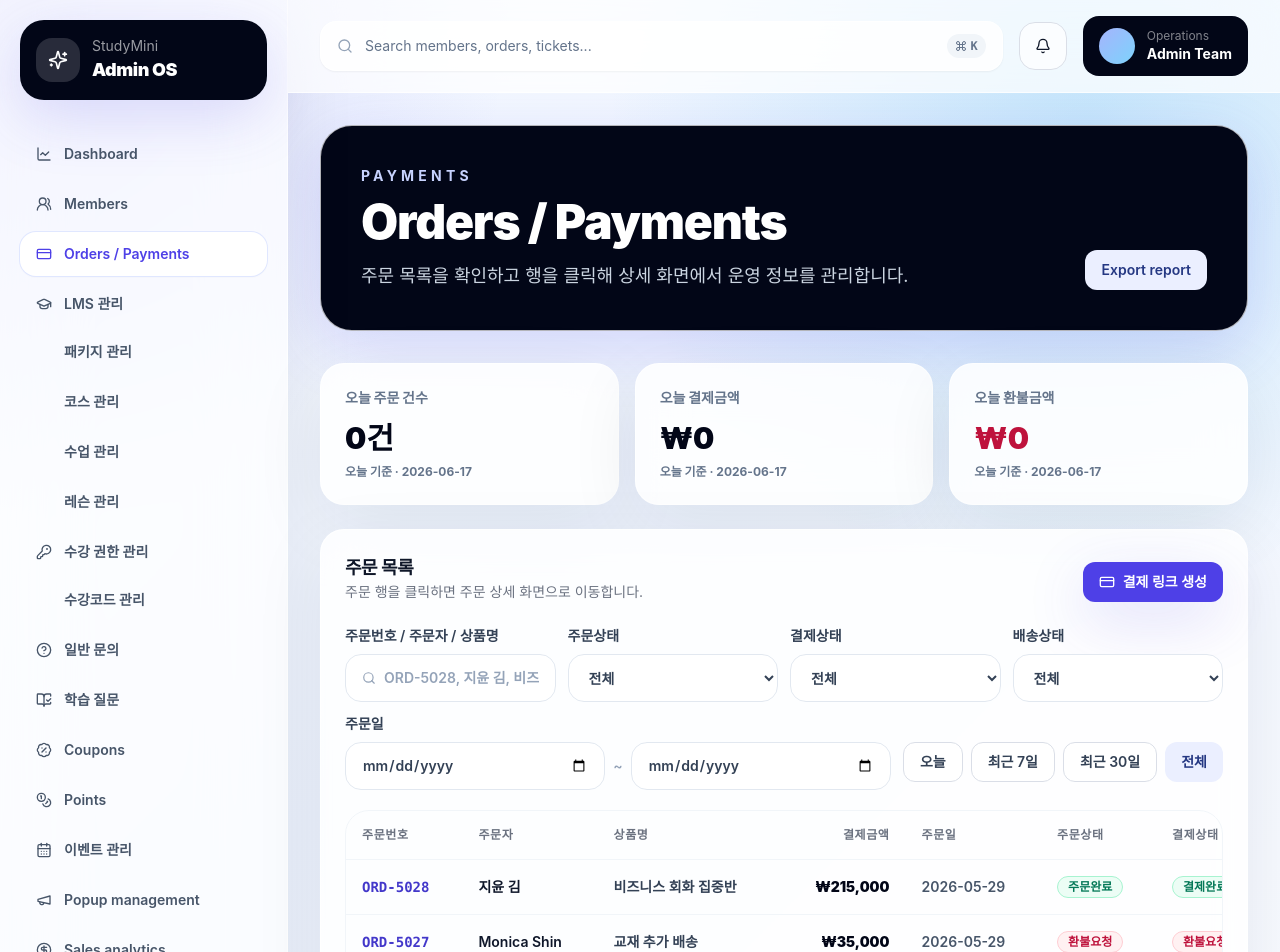
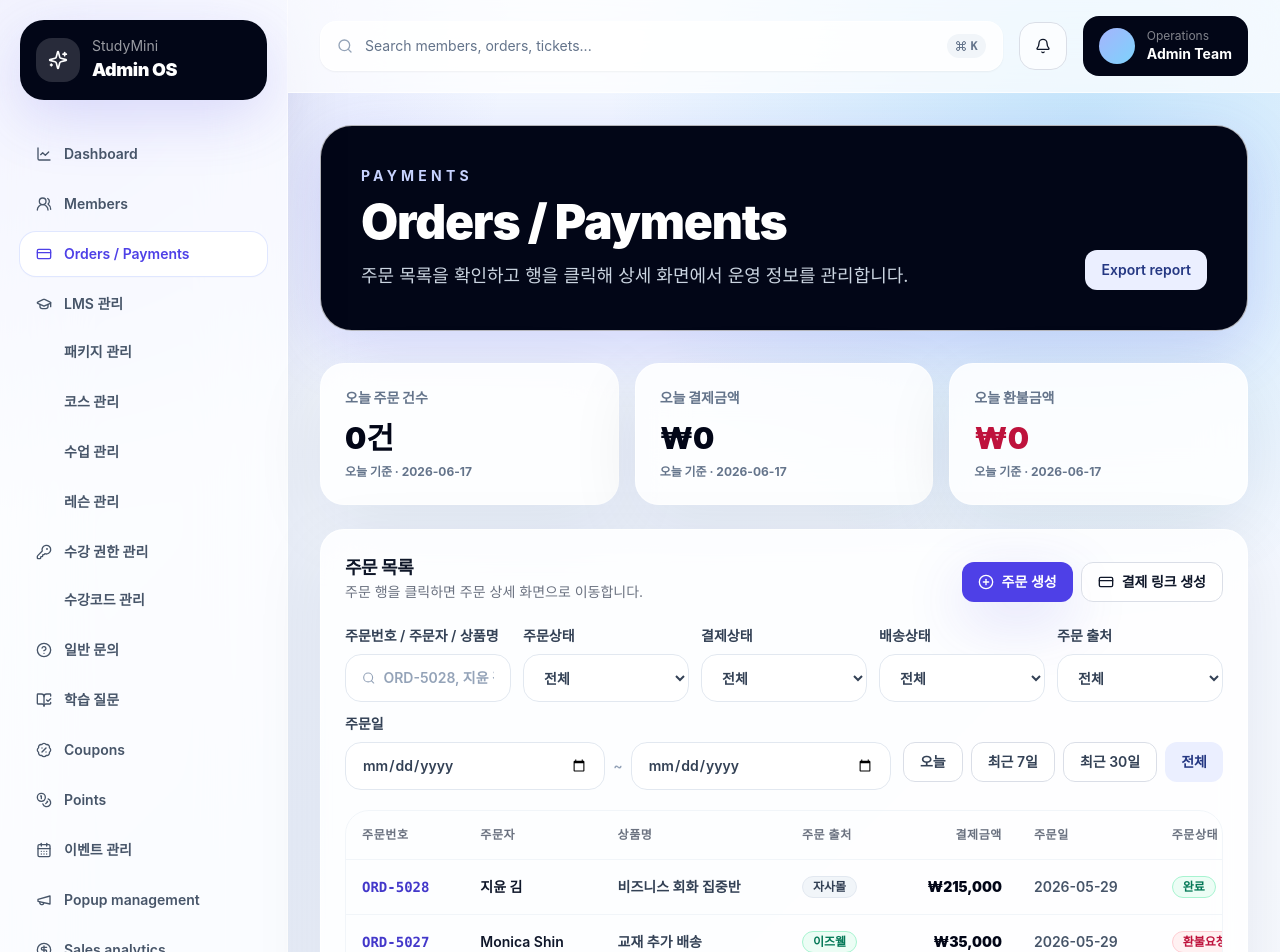
Before and after one commit to koo-2dub/studymini-admin-frontend, a Next.js app: page /orders in a window 1280 px wide. Shown: the top 952 px of the page. Built offline with nearby package versions, Linux system fonts and the light colour scheme.

Commit message:
Add manual order creation UI

```diff
--- a/app/orders/[orderId]/page.tsx
+++ b/app/orders/[orderId]/page.tsx
@@ -51,6 +51,8 @@ export default async function OrderDetailPage({ params }: { params: Promise<{ or
             rows={[
               ["주문번호", order.id],
               ["주문일", order.date],
+              ["주문 출처", order.orderSource],
+              ["외부 주문번호", order.externalOrderNumber ?? "-"],
               ["주문상태", order.orderStatus, "badge"],
               ["결제상태", order.paymentStatus, "badge"],
               ["배송상태", order.shippingStatus, "badge"],
@@ -89,6 +91,7 @@ export default async function OrderDetailPage({ params }: { params: Promise<{ or
             description="결제 수단, 승인 정보와 환불 반영 금액입니다."
             rows={[
               ["결제수단", order.paymentMethod],
+              ["외부 결제 완료 여부", order.externalPaymentConfirmed ? "완료" : "-"],
               ["결제일", order.paidAt ?? "-"],
               ["PG사", order.pgProvider ?? "-"],
               ["결제 승인번호", order.paymentApprovalNumber ?? "-"],
@@ -145,6 +148,8 @@ export default async function OrderDetailPage({ params }: { params: Promise<{ or
               <CardDescription>운영자가 확인해야 할 내부 메모입니다.</CardDescription>
             </CardHeader>
             <CardContent className="space-y-4">
+              <InfoRow label="주문 출처" value={order.orderSource} />
+              <InfoRow label="외부 주문번호" value={order.externalOrderNumber ?? "-"} />
               {order.adminMemos.length > 0 ? order.adminMemos.map((memo) => (
                 <div key={memo.id} className="rounded-2xl border border-slate-100 bg-slate-50 p-4">
                   <div className="flex items-center justify-between gap-2 text-xs font-bold text-slate-500"><span>{memo.author}</span><span>{memo.createdAt}</span></div>
@@ -227,6 +232,9 @@ function findOrder(orderId: string): AdminOrder | undefined {
     paymentMethod: "결제링크",
     sku: "BOOK-ADD-01",
     orderChannel: "관리자 생성",
+    orderSource: "수동 등록",
+    externalOrderNumber: "MANUAL-MOCK-001",
+    externalPaymentConfirmed: true,
     originalAmount: 35000,
     couponDiscountAmount: 3000,
     pointUsedAmount: 2000,
@@ -293,7 +301,12 @@ function KoreanStatusBadge({ value }: { value: string }) {
         ? "warning"
         : "slate";
 
-  return <Badge variant={variant}>{value}</Badge>;
+  return <Badge variant={variant}>{simplifyStatus(value)}</Badge>;
+}
+
+function simplifyStatus(value: string) {
+  const labels: Record<string, string> = { 주문완료: "완료", 결제완료: "완료", 결제대기: "대기", 결제실패: "실패" };
+  return labels[value] ?? value;
 }
 
 function formatCurrency(value: number) {
--- a/components/dashboard/orders-dashboard.tsx
+++ b/components/dashboard/orders-dashboard.tsx
@@ -2,7 +2,7 @@
 
 import { useMemo, useState, type ReactNode } from "react";
 import { useRouter } from "next/navigation";
-import { CreditCard, Search, X } from "lucide-react";
+import { CreditCard, PlusCircle, Search, X } from "lucide-react";
 
 import { Badge } from "@/components/ui/badge";
 import { Button } from "@/components/ui/button";
@@ -15,6 +15,7 @@ type OrderListFilters = {
   orderStatus: string;
   paymentStatus: string;
   shippingStatus: string;
+  orderSource: string;
   startDate: string;
   endDate: string;
 };
@@ -24,6 +25,7 @@ const emptyFilters: OrderListFilters = {
   orderStatus: "all",
   paymentStatus: "all",
   shippingStatus: "all",
+  orderSource: "all",
   startDate: "",
   endDate: "",
 };
@@ -34,10 +36,12 @@ export function OrdersDashboard({ orders }: { orders: AdminOrder[] }) {
   const router = useRouter();
   const [filters, setFilters] = useState(emptyFilters);
   const [paymentLinkOpen, setPaymentLinkOpen] = useState(false);
+  const [manualOrderOpen, setManualOrderOpen] = useState(false);
 
   const orderStatuses = useMemo(() => Array.from(new Set(orders.map((order) => order.orderStatus))), [orders]);
   const paymentStatuses = useMemo(() => Array.from(new Set(orders.map((order) => order.paymentStatus))), [orders]);
   const shippingStatuses = useMemo(() => Array.from(new Set(orders.map((order) => order.shippingStatus))), [orders]);
+  const orderSources = useMemo(() => Array.from(new Set(orders.map((order) => order.orderSource))), [orders]);
 
   const filteredOrders = useMemo(() => {
     const normalizedQuery = filters.query.trim().toLowerCase();
@@ -49,10 +53,11 @@ export function OrdersDashboard({ orders }: { orders: AdminOrder[] }) {
       const matchesOrderStatus = filters.orderStatus === "all" || order.orderStatus === filters.orderStatus;
       const matchesPaymentStatus = filters.paymentStatus === "all" || order.paymentStatus === filters.paymentStatus;
       const matchesShippingStatus = filters.shippingStatus === "all" || order.shippingStatus === filters.shippingStatus;
+      const matchesOrderSource = filters.orderSource === "all" || order.orderSource === filters.orderSource;
       const matchesStartDate = !filters.startDate || order.date >= filters.startDate;
       const matchesEndDate = !filters.endDate || order.date <= filters.endDate;
 
-      return matchesQuery && matchesOrderStatus && matchesPaymentStatus && matchesShippingStatus && matchesStartDate && matchesEndDate;
+      return matchesQuery && matchesOrderStatus && matchesPaymentStatus && matchesShippingStatus && matchesOrderSource && matchesStartDate && matchesEndDate;
     });
   }, [filters, orders]);
 
@@ -89,10 +94,13 @@ export function OrdersDashboard({ orders }: { orders: AdminOrder[] }) {
             <CardTitle>주문 목록</CardTitle>
             <CardDescription>주문 행을 클릭하면 주문 상세 화면으로 이동합니다.</CardDescription>
           </div>
-          <Button type="button" onClick={() => setPaymentLinkOpen(true)}><CreditCard className="h-4 w-4" />결제 링크 생성</Button>
+          <div className="flex flex-wrap gap-2">
+            <Button type="button" onClick={() => setManualOrderOpen(true)}><PlusCircle className="h-4 w-4" />주문 생성</Button>
+            <Button type="button" variant="outline" onClick={() => setPaymentLinkOpen(true)}><CreditCard className="h-4 w-4" />결제 링크 생성</Button>
+          </div>
         </CardHeader>
         <CardContent className="space-y-5">
-          <div className="grid gap-3 md:grid-cols-2 xl:grid-cols-4">
+          <div className="grid gap-3 md:grid-cols-2 xl:grid-cols-5">
             <label className="space-y-2 text-sm font-semibold text-slate-700">
               <span>주문번호 / 주문자 / 상품명</span>
               <div className="flex h-12 items-center gap-2 rounded-2xl border border-slate-200 bg-white/90 px-4 transition focus-within:border-indigo-400 focus-within:ring-4 focus-within:ring-indigo-100">
@@ -108,7 +116,8 @@ export function OrdersDashboard({ orders }: { orders: AdminOrder[] }) {
             <FilterSelect label="주문상태" value={filters.orderStatus} onChange={(value) => updateFilter("orderStatus", value)} options={orderStatuses} />
             <FilterSelect label="결제상태" value={filters.paymentStatus} onChange={(value) => updateFilter("paymentStatus", value)} options={paymentStatuses} />
             <FilterSelect label="배송상태" value={filters.shippingStatus} onChange={(value) => updateFilter("shippingStatus", value)} options={shippingStatuses} />
-            <div className="space-y-2 text-sm font-semibold text-slate-700 md:col-span-2 xl:col-span-4">
+            <FilterSelect label="주문 출처" value={filters.orderSource} onChange={(value) => updateFilter("orderSource", value)} options={orderSources} />
+            <div className="space-y-2 text-sm font-semibold text-slate-700 md:col-span-2 xl:col-span-5">
               <span>주문일</span>
               <div className="grid gap-3 lg:grid-cols-[1fr_auto]">
                 <div className="grid gap-2 sm:grid-cols-[1fr_auto_1fr] sm:items-center">
@@ -127,12 +136,13 @@ export function OrdersDashboard({ orders }: { orders: AdminOrder[] }) {
           </div>
 
           <div className="overflow-x-auto rounded-3xl border border-slate-100">
-            <Table className="min-w-[1040px] [&_td]:whitespace-nowrap [&_th]:whitespace-nowrap">
+            <Table className="min-w-[1160px] [&_td]:whitespace-nowrap [&_th]:whitespace-nowrap">
               <TableHeader>
                 <TableRow>
                   <TableHead>주문번호</TableHead>
                   <TableHead>주문자</TableHead>
                   <TableHead>상품명</TableHead>
+                  <TableHead>주문 출처</TableHead>
                   <TableHead className="text-right">결제금액</TableHead>
                   <TableHead>주문일</TableHead>
                   <TableHead>주문상태</TableHead>
@@ -154,6 +164,7 @@ export function OrdersDashboard({ orders }: { orders: AdminOrder[] }) {
                     <TableCell className="font-mono font-black text-indigo-700">{order.id}</TableCell>
                     <TableCell className="font-semibold text-slate-900">{order.member}</TableCell>
                     <TableCell className="font-semibold text-slate-700">{order.product}</TableCell>
+                    <TableCell><Badge variant={order.orderSource === "자사몰" ? "slate" : "success"}>{order.orderSource}</Badge></TableCell>
                     <TableCell className="text-right font-black text-slate-950">{formatCurrency(order.paymentAmount)}</TableCell>
                     <TableCell className="font-semibold text-slate-600">{order.date}</TableCell>
                     <TableCell><KoreanStatusBadge value={order.orderStatus} /></TableCell>
@@ -172,6 +183,7 @@ export function OrdersDashboard({ orders }: { orders: AdminOrder[] }) {
           )}
         </CardContent>
       </Card>
+      {manualOrderOpen ? <ManualOrderDialog onClose={() => setManualOrderOpen(false)} /> : null}
       {paymentLinkOpen ? <PaymentLinkDialog onClose={() => setPaymentLinkOpen(false)} /> : null}
     </div>
   );
@@ -297,6 +309,72 @@ function PaymentLinkDialog({ onClose }: { onClose: () => void }) {
   );
 }
 
+const manualOrderProducts = [
+  { id: "COURSE-BIZ-KO-12W", name: "비즈니스 회화 집중반", type: "코스", price: 215000 },
+  { id: "COURSE-EN-LISTENING-STARTER", name: "영어 리스닝 스타터", type: "코스", price: 99000 },
+  { id: "PACK-JP-POWER", name: "일본어 파워팩", type: "패키지", price: 500000 },
+  { id: "PACK-SPA-BASIC", name: "스페인어 베이직 패키지", type: "패키지", price: 149000 },
+];
+
+function ManualOrderDialog({ onClose }: { onClose: () => void }) {
+  const [source, setSource] = useState("이즈웰");
+  const [externalOrderNumber, setExternalOrderNumber] = useState("EZW-20260617-001");
+  const [email, setEmail] = useState("customer@example.com");
+  const [productQuery, setProductQuery] = useState("PACK");
+  const [selectedProductId, setSelectedProductId] = useState(manualOrderProducts[2].id);
+  const [paymentAmount, setPaymentAmount] = useState(manualOrderProducts[2].price);
+  const selectedProduct = manualOrderProducts.find((product) => product.id === selectedProductId);
+  const productResults = manualOrderProducts.filter((product) => [product.id, product.name, product.type].join(" ").toLowerCase().includes(productQuery.trim().toLowerCase())).slice(0, 5);
+
+  const selectProduct = (productId: string) => {
+    const product = manualOrderProducts.find((item) => item.id === productId);
+    if (!product) return;
+    setSelectedProductId(product.id);
+    setProductQuery(product.id);
+    setPaymentAmount(product.price);
+  };
+
+  return (
+    <div className="fixed inset-0 z-50 flex items-start justify-center overflow-y-auto bg-slate-950/50 px-4 py-8 backdrop-blur-sm">
+      <Card className="w-full max-w-6xl border-white/80 bg-white shadow-2xl">
+        <CardHeader className="flex flex-row items-start justify-between gap-4">
+          <div>
+            <CardTitle>주문 생성</CardTitle>
+            <CardDescription>외부 복지몰/제휴몰에서 이미 결제 완료된 주문을 수동 등록하고 강의 이용 권한을 연결합니다.</CardDescription>
+          </div>
+          <Button type="button" variant="outline" size="sm" onClick={onClose}><X className="h-4 w-4" />닫기</Button>
+        </CardHeader>
+        <CardContent className="grid gap-6 lg:grid-cols-[minmax(0,1fr)_360px]">
+          <div className="space-y-5">
+            <FormSection title="주문 정보" description="외부 결제처에서 확인한 주문 식별 정보를 입력합니다.">
+              <TextField label="외부 주문번호" value={externalOrderNumber} onChange={setExternalOrderNumber} placeholder="EZW-20260617-001" />
+              <label className="space-y-2 text-sm font-semibold text-slate-700"><span>주문 출처</span><select className="h-12 w-full rounded-2xl border border-slate-200 bg-white/90 px-4 text-sm font-semibold outline-none" value={source} onChange={(event) => setSource(event.target.value)}><option>이즈웰</option><option>수동 등록</option><option>기타</option></select></label>
+            </FormSection>
+            <FormSection title="주문자 정보" description="가입 전 유저도 생성/매칭할 수 있도록 계정 생성 정보를 입력합니다.">
+              <TextField label="닉네임" value="복지몰 고객" onChange={() => undefined} placeholder="닉네임" />
+              <TextField label="이메일 *" value={email} onChange={setEmail} placeholder="customer@example.com" />
+              <TextField label="임시 비밀번호" value="Studymini!2026" onChange={() => undefined} placeholder="임시 비밀번호" />
+              <TextField label="전화번호" value="010-0000-0000" onChange={() => undefined} placeholder="010-0000-0000" />
+            </FormSection>
+            <FormSection title="상품/강의 정보" description="코스 ID 또는 패키지 ID를 검색해 수강 권한을 연결합니다.">
+              <SearchField label="코스 ID / 패키지 ID 검색" value={productQuery} onChange={setProductQuery} placeholder="COURSE- 또는 PACK-" />
+              <div className="space-y-2 md:col-span-2">{productResults.map((product) => <button key={product.id} type="button" onClick={() => selectProduct(product.id)} className={selectedProductId === product.id ? "w-full rounded-2xl border border-indigo-300 bg-indigo-50 p-4 text-left shadow-sm" : "w-full rounded-2xl border border-slate-100 bg-white p-4 text-left transition hover:border-indigo-200 hover:bg-indigo-50/50"}><p className="font-mono text-sm font-black text-indigo-700">{product.id}</p><p className="mt-1 text-sm font-bold text-slate-900">{product.name}</p><p className="text-xs font-semibold text-slate-500">상품 유형: {product.type}</p></button>)}</div>
+              {selectedProduct ? <><ReadOnlyField label="상품명" value={selectedProduct.name} /><ReadOnlyField label="상품 ID" value={selectedProduct.id} /><ReadOnlyField label="상품 유형" value={selectedProduct.type} /></> : null}
+            </FormSection>
+            <FormSection title="결제 정보" description="외부에서 이미 결제된 주문이므로 결제 링크는 발급하지 않습니다.">
+              <ReadOnlyField label="외부 결제 완료 여부" value="완료" />
+              <NumberField label="결제 금액" value={paymentAmount} onChange={setPaymentAmount} />
+              <TextField label="결제일" value="2026-06-17" onChange={() => undefined} placeholder="YYYY-MM-DD" />
+              <label className="space-y-2 text-sm font-semibold text-slate-700 md:col-span-2"><span>메모</span><textarea className="min-h-24 w-full rounded-2xl border border-slate-200 bg-white/90 px-4 py-3 text-sm font-semibold outline-none" defaultValue="이즈웰 복지몰 결제 확인 후 강의 지급" /></label>
+            </FormSection>
+          </div>
+          <aside className="space-y-4"><Card className="border-indigo-100 bg-indigo-50/70"><CardHeader><CardTitle className="text-base">생성 미리보기</CardTitle><CardDescription>외부 결제 완료 주문으로 등록됩니다.</CardDescription></CardHeader><CardContent className="space-y-3 text-sm"><PreviewRow label="주문 출처" value={source} /><PreviewRow label="외부 주문번호" value={externalOrderNumber} /><PreviewRow label="이메일" value={email || "필수 입력"} /><PreviewRow label="상품" value={selectedProduct?.name ?? "미선택"} /><PreviewRow label="결제금액" value={formatCurrency(paymentAmount)} /><Button type="button" className="w-full" disabled={!email || !selectedProduct}>주문 생성</Button></CardContent></Card></aside>
+        </CardContent>
+      </Card>
+    </div>
+  );
+}
+
 function KpiCard({ label, value, detail, tone = "indigo" }: { label: string; value: string; detail: string; tone?: "indigo" | "rose" }) {
   return (
     <Card>
@@ -306,6 +384,15 @@ function KpiCard({ label, value, detail, tone = "indigo" }: { label: string; val
         <p className="mt-2 text-xs font-bold text-slate-500">{detail}</p>
       </CardContent>
     </Card>
+  );
+}
+
+function TextField({ label, value, onChange, placeholder }: { label: string; value: string; onChange: (value: string) => void; placeholder: string }) {
+  return (
+    <label className="space-y-2 text-sm font-semibold text-slate-700">
+      <span>{label}</span>
+      <input className="h-12 w-full rounded-2xl border border-slate-200 bg-white/90 px-4 text-sm font-semibold outline-none transition focus:border-indigo-400 focus:ring-4 focus:ring-indigo-100" value={value} onChange={(event) => onChange(event.target.value)} placeholder={placeholder} />
+    </label>
   );
 }
 
@@ -381,7 +468,12 @@ function KoreanStatusBadge({ value }: { value: string }) {
         ? "warning"
         : "slate";
 
-  return <Badge variant={variant}>{value}</Badge>;
+  return <Badge variant={variant}>{simplifyStatus(value)}</Badge>;
+}
+
+function simplifyStatus(value: string) {
+  const labels: Record<string, string> = { 주문완료: "완료", 결제완료: "완료", 결제대기: "대기", 결제실패: "실패" };
+  return labels[value] ?? value;
 }
 
 function formatCurrency(value: number) {
--- a/lib/mock-data.ts
+++ b/lib/mock-data.ts
@@ -384,6 +384,9 @@ export type AdminOrder = {
   paymentMethod: string;
   sku: string;
   orderChannel: string;
+  orderSource: "자사몰" | "이즈웰" | "수동 등록" | "기타";
+  externalOrderNumber?: string;
+  externalPaymentConfirmed?: boolean;
   originalAmount: number;
   couponDiscountAmount: number;
   pointUsedAmount: number;
@@ -427,6 +430,7 @@ export const orders: AdminOrder[] = [
     paymentMethod: "신용카드",
     sku: "BIZ-KO-12W",
     orderChannel: "웹 결제",
+    orderSource: "자사몰",
     originalAmount: 229000,
     couponDiscountAmount: 10000,
     pointUsedAmount: 7000,
@@ -474,6 +478,9 @@ export const orders: AdminOrder[] = [
     paymentMethod: "간편결제",
     sku: "BOOK-ADD-01",
     orderChannel: "관리자 생성",
+    orderSource: "이즈웰",
+    externalOrderNumber: "EZW-20260617-001",
+    externalPaymentConfirmed: true,
     originalAmount: 35000,
     couponDiscountAmount: 0,
     pointUsedAmount: 0,
@@ -518,6 +525,7 @@ export const orders: AdminOrder[] = [
     paymentMethod: "결제링크",
     sku: "SPA-BASIC-08W",
     orderChannel: "결제 링크",
+    orderSource: "자사몰",
     originalAmount: 149000,
     couponDiscountAmount: 0,
     pointUsedAmount: 5000,
@@ -557,6 +565,7 @@ export const orders: AdminOrder[] = [
     paymentMethod: "신용카드",
     sku: "EN-LISTENING-STARTER",
     orderChannel: "모바일 웹",
+    orderSource: "자사몰",
     originalAmount: 109000,
     couponDiscountAmount: 10000,
     pointUsedAmount: 0,
@@ -602,6 +611,7 @@ export const orders: AdminOrder[] = [
     paymentMethod: "신용카드",
     sku: "COACH-1ON1-01",
     orderChannel: "웹 결제",
+    orderSource: "자사몰",
     originalAmount: 100000,
     couponDiscountAmount: 0,
     pointUsedAmount: 0,
```
